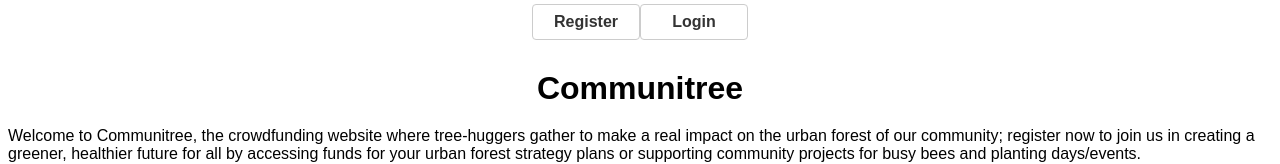
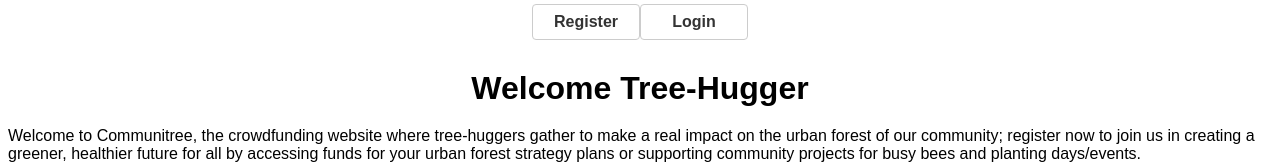
Before and after one commit to Ms-KL/crowdfunding, a React (Vite) app: page / in a window 1280 px wide. Shown: the part 364-528 px from the top of the page. Built offline with nearby package versions, Linux system fonts and the light colour scheme; no server answers.

Commit message:
Header and Title Change

```diff
--- a/src/App.css
+++ b/src/App.css
@@ -4,7 +4,9 @@
 h1 {
     /* font-size: 2rem;
     line-height: 3rem; */
+    text-decoration: none;
     text-align: center;
+    font-size: 2rem;
     margin: 20px;
     padding: auto;
 }
--- a/src/pages/HomePage.jsx
+++ b/src/pages/HomePage.jsx
@@ -46,7 +46,7 @@ function HomePage() {
 
   return (
     <div>
-      <h1>Communitree</h1>
+      <h1>Welcome Tree-Hugger</h1>
       <p>
       Welcome to Communitree, the crowdfunding website where tree-huggers gather to make a real impact on the urban forest of our community; register now to join us in creating a greener, healthier future for all by accessing funds for your urban forest strategy plans or supporting community projects for busy bees and planting days/events.</p>
 
```
